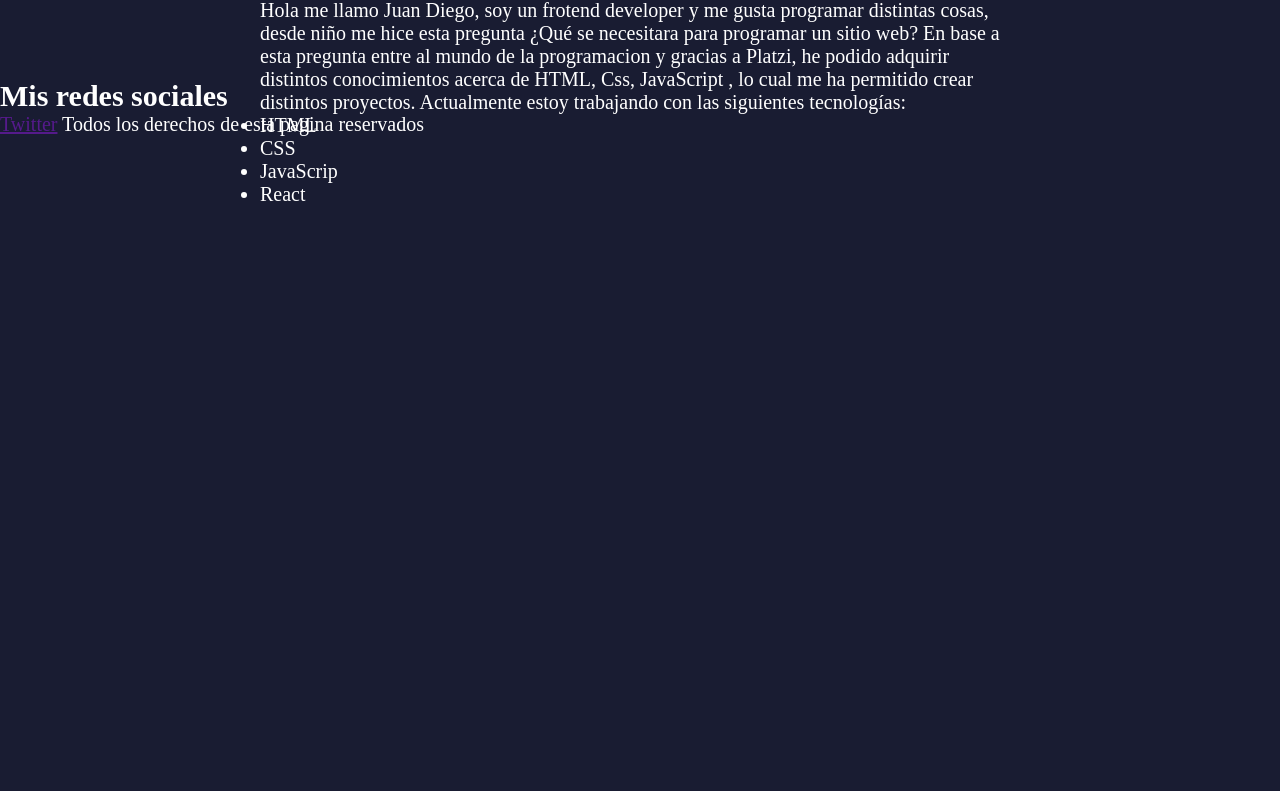
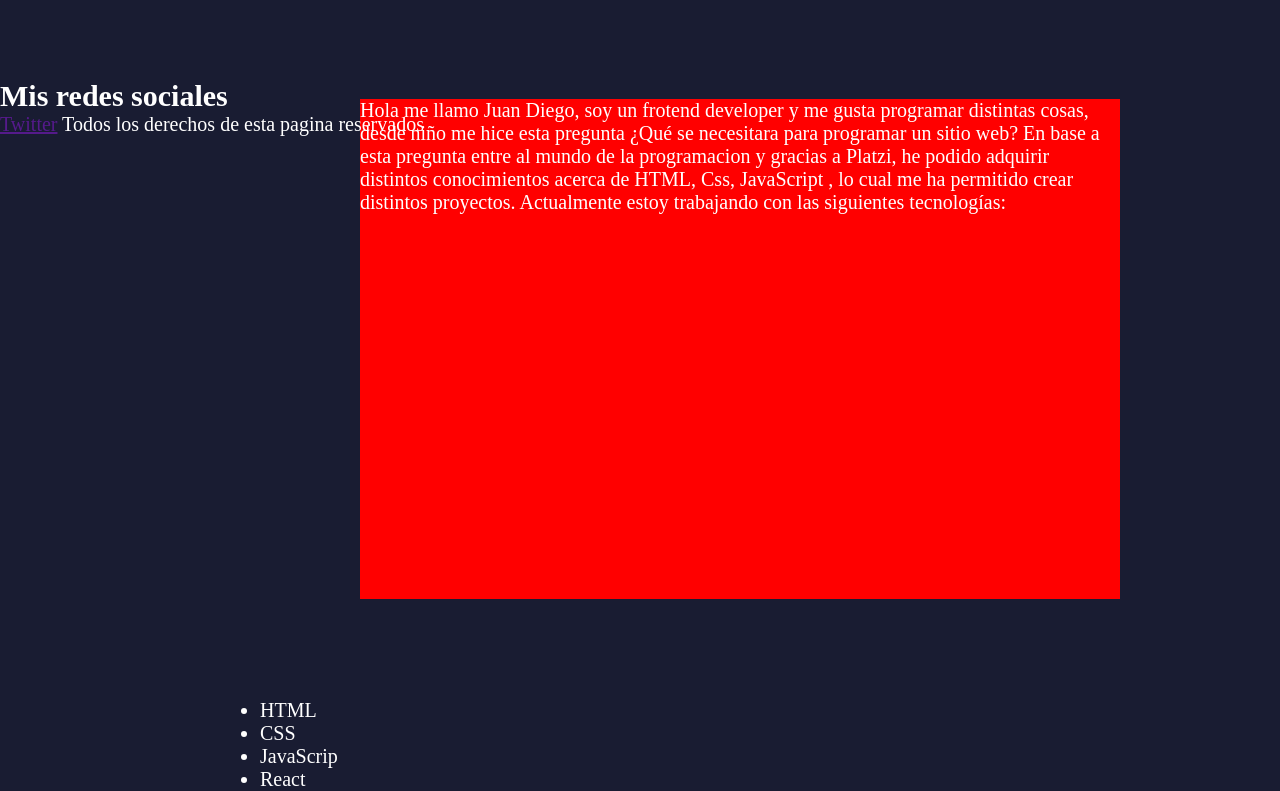
Before and after one commit to DIegoDevcode/-Mi-Portafolio-Web-Devoloper-Digital-V2, a plain HTML site: page index.html in a window 1280 px wide. Shown: the part 688-1479 px from the top of the page. Before the commit the page ends 894 px from the top, so only its background shows below. Drawn offline with Linux system fonts and the light colour scheme; a web font is replaced by a local one.

Commit message:
Nuevas Actualizaciones

```diff
--- a/Css/index.css
+++ b/Css/index.css
@@ -62,9 +62,11 @@ color: #191c32;
     width: 300px;
 }
 
-.Info-content{
-    margin: 0 auto;
-    height: auto;
+.Info-content p{
+    margin: 100px;
+    height: 500px;
+    width: 100%;
+    background-color: red;
 }
 
 .Sub-title {
```
